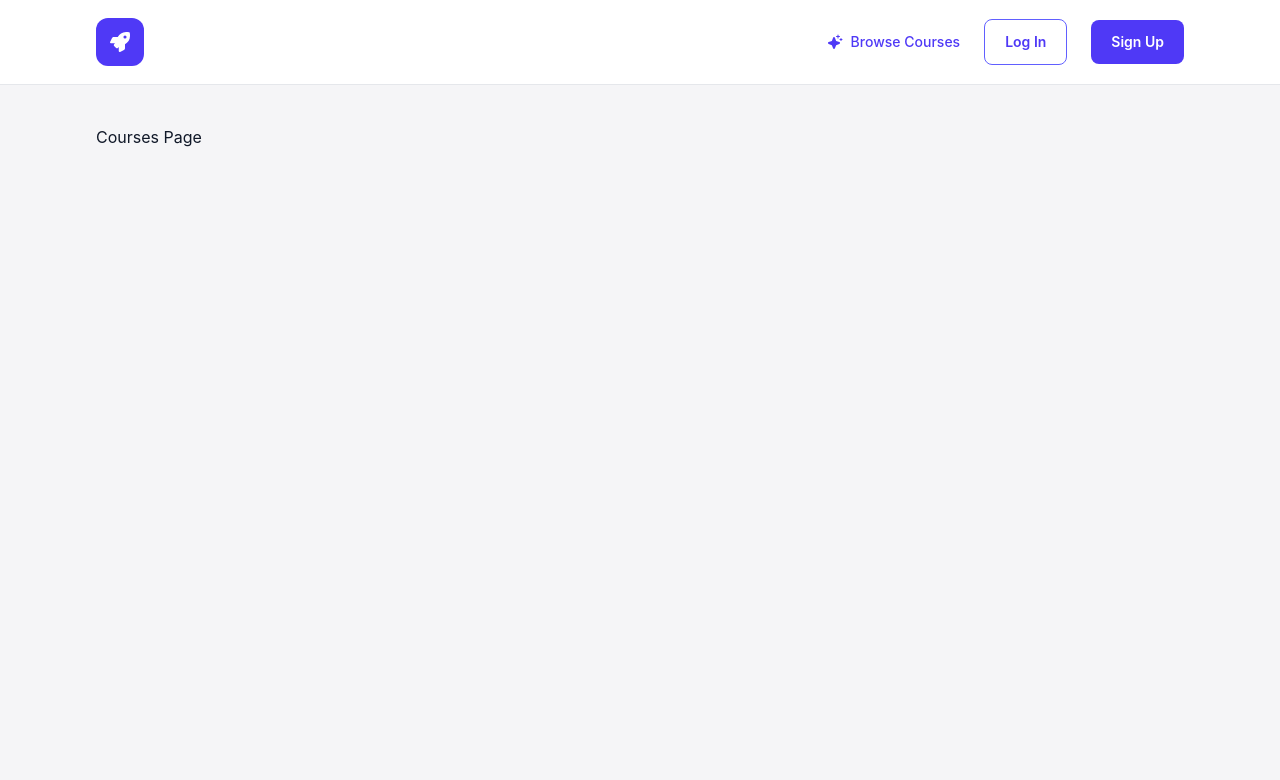
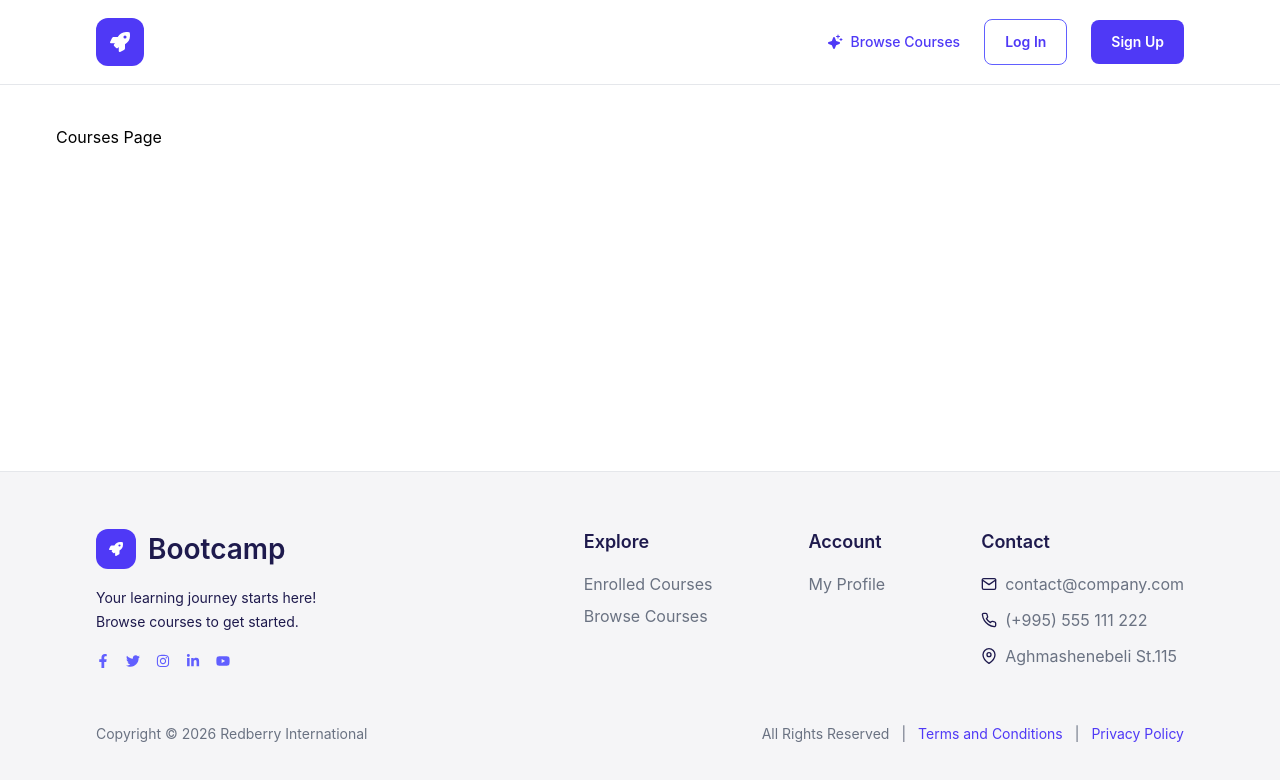
Before and after one commit to niko-e7/redberry-bootcamp-platform, a React (Vite) app: page /courses in a window 1280 px wide. Shown: the top 780 px of the page. Built offline with nearby package versions, Linux system fonts and the light colour scheme.

Commit message:
feat: update footer layout structure and spacing

```diff
--- a/src/App.tsx
+++ b/src/App.tsx
@@ -1,4 +1,4 @@
-import { BrowserRouter, Route, Routes } from "react-router-dom";
+import { BrowserRouter, Routes, Route } from "react-router-dom";
 import AppLayout from "./components/layout/AppLayout";
 import HomePage from "./pages/HomePage";
 import CoursesPage from "./pages/CoursesPage";
--- a/src/components/layout/AppLayout.tsx
+++ b/src/components/layout/AppLayout.tsx
@@ -1,13 +1,17 @@
+import Navbar from "./Navbar";
+import Footer from "./Footer";
 import { Outlet } from "react-router-dom";
-import Navbar from "./Navbar";
 
 function AppLayout() {
   return (
-    <div className="min-h-screen bg-[#f5f5f7] text-gray-900">
+    <div className="min-h-screen flex flex-col">
       <Navbar />
-      <main className="mx-auto w-full max-w-[1920px] px-24">
+
+      <main className="flex-1 max-w-[1200px] mx-auto w-full px-4">
         <Outlet />
       </main>
+
+      <Footer />
     </div>
   );
 }
--- /dev/null
+++ b/src/components/layout/Footer.tsx
@@ -0,0 +1,84 @@
+import { FaFacebookF, FaTwitter, FaInstagram, FaLinkedinIn, FaYoutube, FaRocket } from "react-icons/fa";
+import { FiMail, FiPhone, FiMapPin } from "react-icons/fi";
+
+function Footer() {
+  return (
+    <footer className="mt-16 border-t border-gray-200 bg-[#f5f5f7]">
+      <div className="mx-auto w-full max-w-[1920px] px-24 py-14">
+        <div className="flex justify-between gap-12">
+          <div className="max-w-[320px]">
+            <div className="mb-4 flex items-center gap-3">
+              <div className="flex h-10 w-10 items-center justify-center rounded-xl bg-indigo-600 text-white">
+                <FaRocket className="text-sm" />
+              </div>
+              <h3 className="text-[28px] font-semibold text-indigo-950">Bootcamp</h3>
+            </div>
+
+            <p className="max-w-[250px] text-sm leading-6 text-indigo-950">
+              Your learning journey starts here!
+              <br />
+              Browse courses to get started.
+            </p>
+
+            <div className="mt-5 flex items-center gap-4 text-indigo-500">
+              <FaFacebookF className="cursor-pointer text-sm" />
+              <FaTwitter className="cursor-pointer text-sm" />
+              <FaInstagram className="cursor-pointer text-sm" />
+              <FaLinkedinIn className="cursor-pointer text-sm" />
+              <FaYoutube className="cursor-pointer text-sm" />
+            </div>
+          </div>
+
+          <div className="flex gap-24">
+            <div>
+              <h4 className="mb-4 text-lg font-semibold text-indigo-950">Explore</h4>
+              <ul className="space-y-2 text-base text-gray-500">
+                <li>Enrolled Courses</li>
+                <li>Browse Courses</li>
+              </ul>
+            </div>
+
+            <div>
+              <h4 className="mb-4 text-lg font-semibold text-indigo-950">Account</h4>
+              <ul className="space-y-2 text-base text-gray-500">
+                <li>My Profile</li>
+              </ul>
+            </div>
+
+            <div>
+              <h4 className="mb-4 text-lg font-semibold text-indigo-950">Contact</h4>
+              <ul className="space-y-3 text-base text-gray-500">
+                <li className="flex items-center gap-2">
+                  <FiMail className="text-indigo-950" />
+                  contact@company.com
+                </li>
+                <li className="flex items-center gap-2">
+                  <FiPhone className="text-indigo-950" />
+                  (+995) 555 111 222
+                </li>
+                <li className="flex items-center gap-2">
+                  <FiMapPin className="text-indigo-950" />
+                  Aghmashenebeli St.115
+                </li>
+              </ul>
+            </div>
+          </div>
+        </div>
+
+        <div className="mt-14 flex items-center justify-between text-sm text-gray-500">
+          <p>Copyright © 2026 Redberry International</p>
+
+          <div className="flex items-center gap-3">
+            <span>All Rights Reserved</span>
+            <span>|</span>
+            <span className="text-indigo-600">Terms and Conditions</span>
+            <span>|</span>
+            <span className="text-indigo-600">Privacy Policy</span>
+          </div>
+        </div>
+      </div>
+    </footer>
+  );
+}
+
+export default Footer;
```
